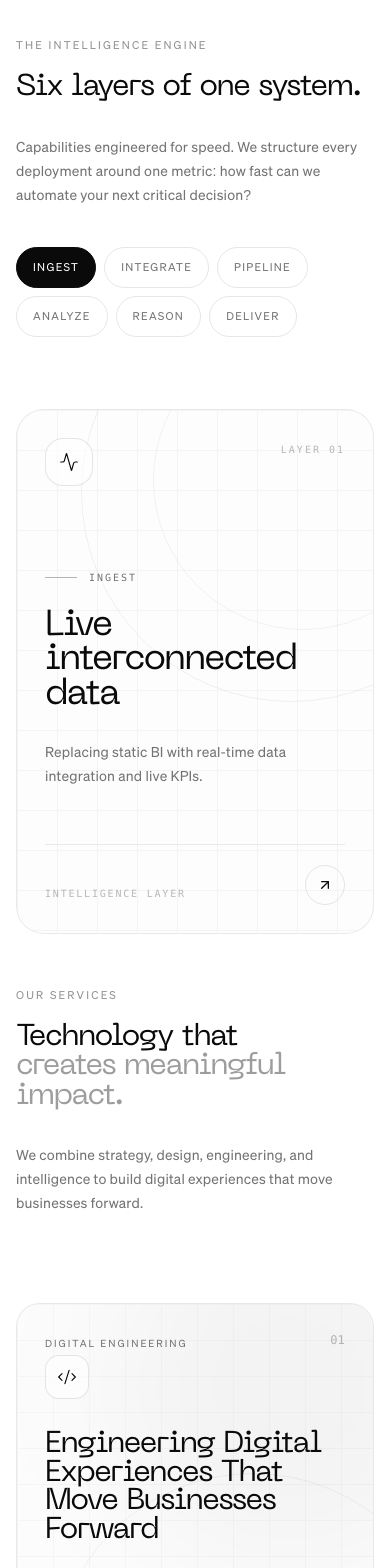
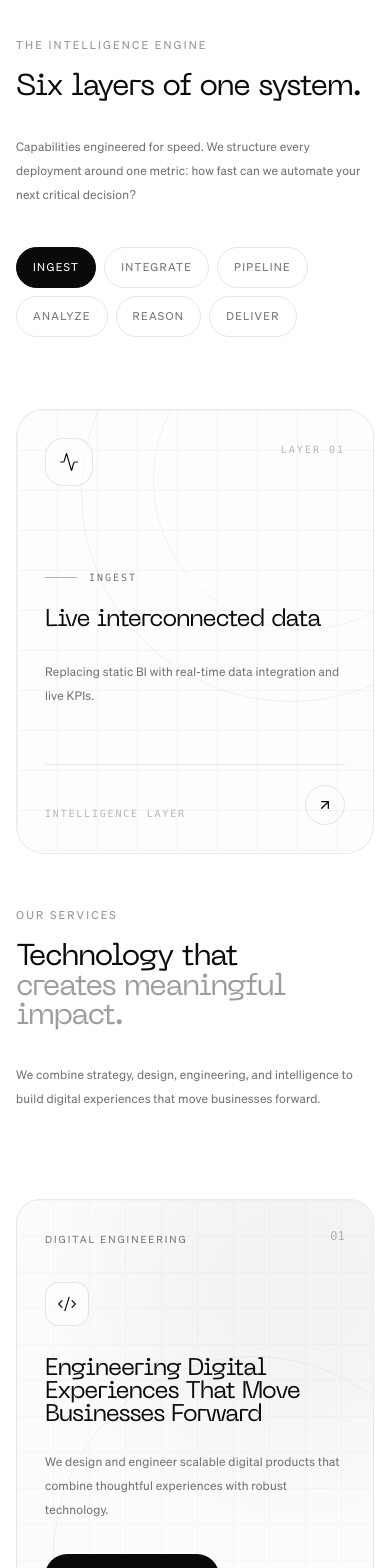
Before and after one commit to om-bhargav/techneeq, a React (Vite) app: page / in a window 390 px wide. Shown: the part 860-2428 px from the top of the page. Built offline with nearby package versions, Linux system fonts and the light colour scheme.

Commit message:
added fonts

```diff
--- a/src/components/global/section/SectionHeader.tsx
+++ b/src/components/global/section/SectionHeader.tsx
@@ -61,7 +61,7 @@ export default function SectionHeader({
           <div className="mt-8 flex max-w-xl items-start gap-4">
             <span className="mt-1.75 max-md:hidden h-px w-10 shrink-0 bg-foreground/20" />
 
-            <p className="max-w-md text-sm leading-6 text-muted-foreground">
+            <p className="max-w-md text-xs md:text-sm leading-6 text-muted-foreground">
               {description}
             </p>
           </div>
--- a/src/components/home/Intelligence.tsx
+++ b/src/components/home/Intelligence.tsx
@@ -245,11 +245,11 @@ export default function Intelligence() {
 
                 </div>
 
-                <h3 className="max-w-2xl font-display text-4xl leading-[0.95] tracking-[-0.045em] sm:text-5xl md:text-6xl">
+                <h3 className="max-w-2xl font-display text-2xl leading-[0.95] tracking-[-0.045em] sm:text-5xl md:text-6xl">
                   {activeLayer.subtitle}
                 </h3>
 
-                <p className="mt-7 max-w-lg text-sm leading-6 text-muted-foreground">
+                <p className="mt-7 max-w-lg text-xs leading-6 text-muted-foreground">
                   {activeLayer.description}
                 </p>
 
--- a/src/components/home/Services.tsx
+++ b/src/components/home/Services.tsx
@@ -264,11 +264,11 @@ export default function Services() {
                       />
                     </div>
 
-                    <h3 className="max-w-[650px] font-display text-3xl leading-[0.95] tracking-[-0.045em] sm:text-4xl lg:text-5xl">
+                    <h3 className="max-w-[650px] font-display text-2xl leading-[0.95] tracking-[-0.045em] sm:text-4xl lg:text-5xl">
                       {activeService.title}
                     </h3>
 
-                    <p className="mt-6 max-w-[500px] text-sm leading-6 text-muted-foreground">
+                    <p className="mt-6 max-w-[500px] text-xs md:text-sm leading-6 text-muted-foreground">
                       {activeService.description}
                     </p>
 
--- a/src/components/home/Transformation.tsx
+++ b/src/components/home/Transformation.tsx
@@ -66,7 +66,7 @@ export default function Transformation() {
               className="
                 group
                 relative
-                min-h-[360px]
+                min-h-60
                 overflow-hidden
                 border-b
                 border-r
--- a/src/components/shared/Home.tsx
+++ b/src/components/shared/Home.tsx
@@ -1,18 +1,49 @@
-import BusinessOutcome from "@/components/home/BusinessOutcome";
-import CTA from "@/components/home/CTA";
-import Environments from "@/components/home/Environments";
-import Expertise from "@/components/home/Expertise";
-import Faq from "@/components/home/Faq";
+import { lazy, Suspense } from "react";
+
 import Hero from "@/components/home/Hero";
-import Intelligence from "@/components/home/Intelligence";
-import Services from "@/components/home/Services";
-import Solutions from "@/components/home/Solutions";
-import Transformation from "@/components/home/Transformation";
+
+const Intelligence = lazy(
+  () => import("@/components/home/Intelligence")
+);
+
+const Services = lazy(
+  () => import("@/components/home/Services")
+);
+
+const Solutions = lazy(
+  () => import("@/components/home/Solutions")
+);
+
+const Environments = lazy(
+  () => import("@/components/home/Environments")
+);
+
+const Transformation = lazy(
+  () => import("@/components/home/Transformation")
+);
+
+const BusinessOutcome = lazy(
+  () => import("@/components/home/BusinessOutcome")
+);
+
+const Expertise = lazy(
+  () => import("@/components/home/Expertise")
+);
+
+const Faq = lazy(
+  () => import("@/components/home/Faq")
+);
+
+const CTA = lazy(
+  () => import("@/components/home/CTA")
+);
 
 function Home() {
   return (
     <div className="grid max-md:gap-10 md:gap-20">
       <Hero />
+
+      <Suspense fallback={null}>
         <Intelligence />
         <Services />
         <Solutions />
@@ -22,6 +53,7 @@ function Home() {
         <Expertise />
         <Faq />
         <CTA />
+      </Suspense>
     </div>
   );
 }
```
Lines whose indentation alone changed are shown as unchanged.
